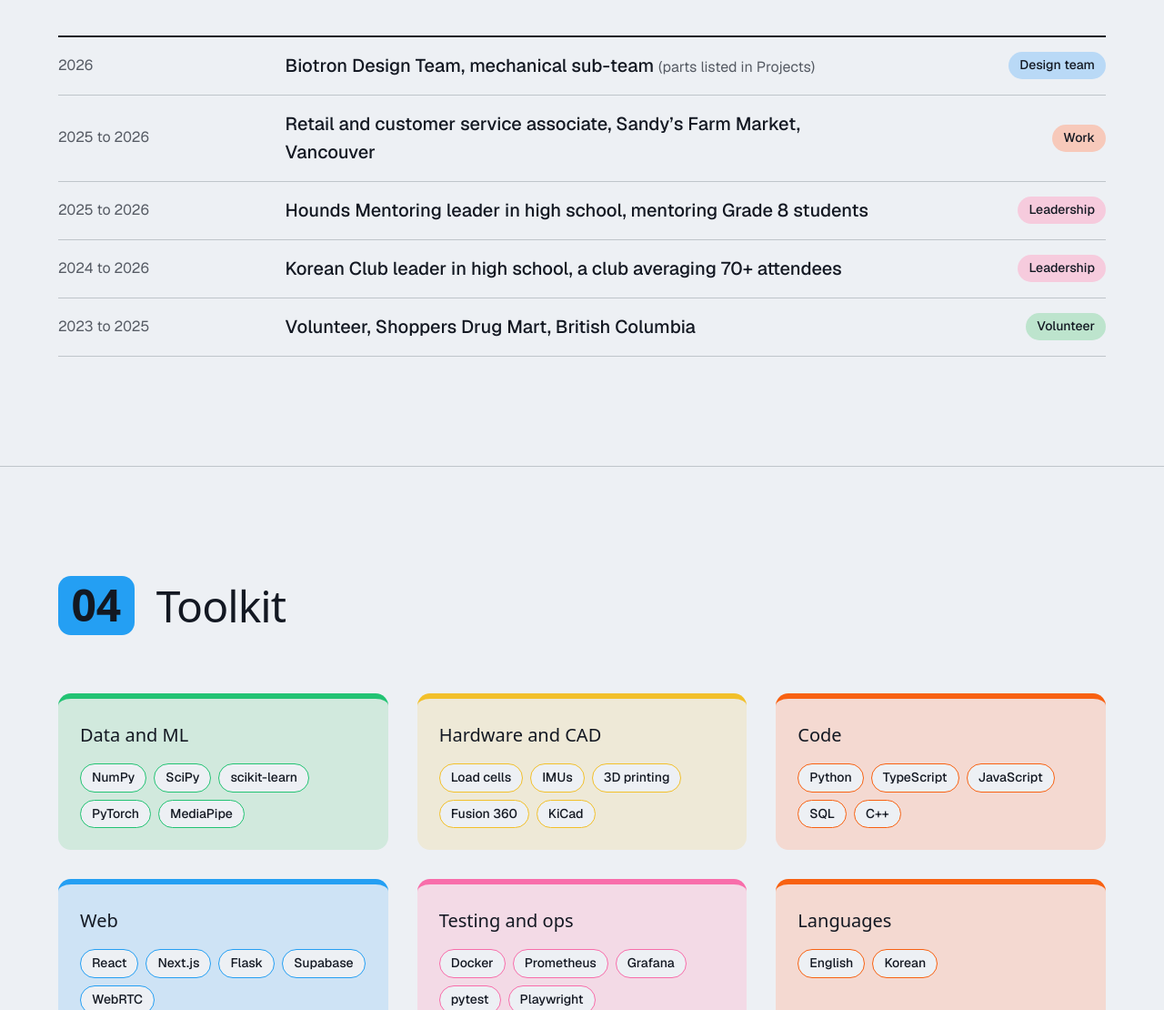
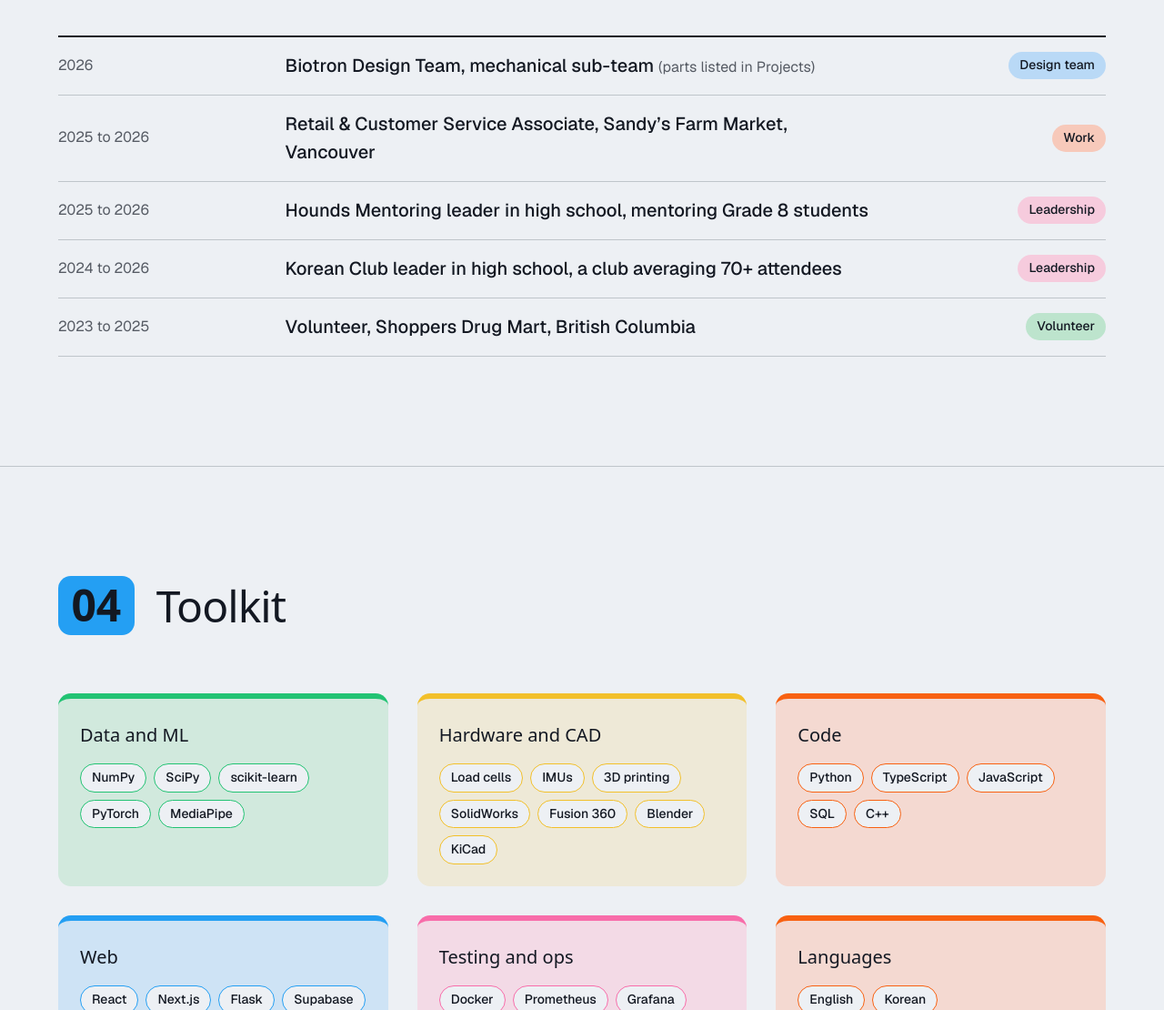
Before and after one commit to Samuel0720-source/samuel-koo, a plain HTML site: page index.html in a window 1280 px wide. Shown: the part 5600-6710 px from the top of the page at 91% size. Drawn offline with nearby package versions, Linux system fonts and the light colour scheme; a web font is replaced by a local one.

Commit message:
Sandy's title: Retail & Customer Service Associate; add SolidWorks and Blender to the toolkit and résumé

```diff
--- a/index.html
+++ b/index.html
@@ -276,7 +276,7 @@
       </div>
       <ul class="rows rows-time">
         <li><span class="row-date num">2026</span><span class="row-main">Biotron Design Team, mechanical sub-team <span class="row-note">(parts listed in Projects)</span></span><span class="chip tone-4">Design team</span></li>
-        <li><span class="row-date num">2025 to 2026</span><span class="row-main">Retail and customer service associate, Sandy’s Farm Market, Vancouver</span><span class="chip tone-1">Work</span></li>
+        <li><span class="row-date num">2025 to 2026</span><span class="row-main">Retail &amp; Customer Service Associate, Sandy’s Farm Market, Vancouver</span><span class="chip tone-1">Work</span></li>
         <li><span class="row-date num">2025 to 2026</span><span class="row-main">Hounds Mentoring leader in high school, mentoring Grade 8 students</span><span class="chip tone-5">Leadership</span></li>
         <li><span class="row-date num">2024 to 2026</span><span class="row-main">Korean Club leader in high school, a club averaging 70+ attendees</span><span class="chip tone-5">Leadership</span></li>
         <li><span class="row-date num">2023 to 2025</span><span class="row-main">Volunteer, Shoppers Drug Mart, British Columbia</span><span class="chip tone-3">Volunteer</span></li>
@@ -290,7 +290,7 @@
       </div>
       <div class="tools" data-sort>
         <div class="tool-group tone-3" data-topics="bio sw"><h3>Data and ML</h3><ul class="chips"><li>NumPy</li><li>SciPy</li><li>scikit-learn</li><li>PyTorch</li><li>MediaPipe</li></ul></div>
-        <div class="tool-group tone-2" data-topics="mech bio"><h3>Hardware and CAD</h3><ul class="chips"><li>Load cells</li><li>IMUs</li><li>3D printing</li><li>Fusion 360</li><li>KiCad</li></ul></div>
+        <div class="tool-group tone-2" data-topics="mech bio"><h3>Hardware and CAD</h3><ul class="chips"><li>Load cells</li><li>IMUs</li><li>3D printing</li><li>SolidWorks</li><li>Fusion 360</li><li>Blender</li><li>KiCad</li></ul></div>
         <div class="tool-group tone-1" data-topics="sw bio mech"><h3>Code</h3><ul class="chips"><li>Python</li><li>TypeScript</li><li>JavaScript</li><li>SQL</li><li>C++</li></ul></div>
         <div class="tool-group tone-4" data-topics="sw"><h3>Web</h3><ul class="chips"><li>React</li><li>Next.js</li><li>Flask</li><li>Supabase</li><li>WebRTC</li></ul></div>
         <div class="tool-group tone-5" data-topics="sw"><h3>Testing and ops</h3><ul class="chips"><li>Docker</li><li>Prometheus</li><li>Grafana</li><li>pytest</li><li>Playwright</li></ul></div>
```
Also changed, not shown: 2 other files.
